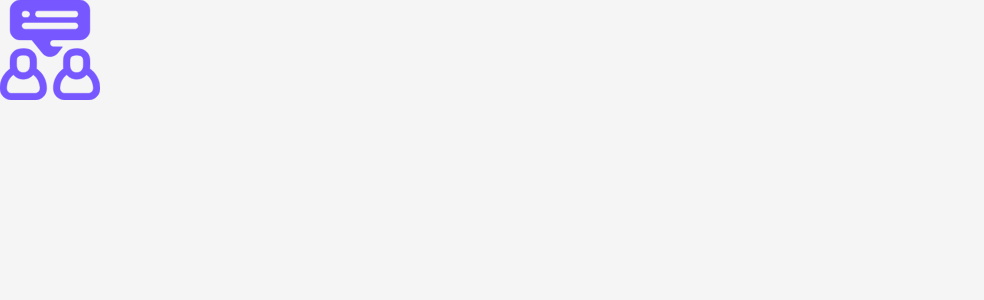
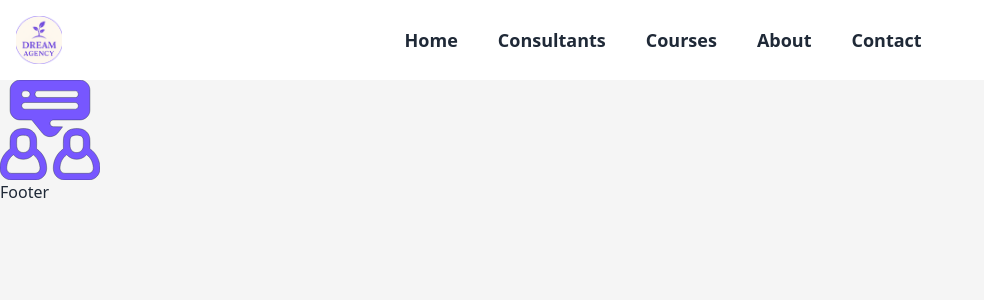
Before and after one commit to DreamAgencyhub/Front-end, a Next.js app: page / in a window 1280 px wide. Shown: the top 300 px of the page, without its empty margins (0-984 px from the left). Built offline with nearby package versions, Linux system fonts and the light colour scheme.

Commit message:
feat: add Headr and implement Navigation and handle resposive display

```diff
--- /dev/null
+++ b/app/components/Footer.tsx
@@ -0,0 +1,3 @@
+export default function Footer() {
+  return <div>Footer</div>;
+}
--- /dev/null
+++ b/app/components/HamburgerMenu.tsx
@@ -0,0 +1,21 @@
+"use client";
+
+import { useState } from "react";
+import Navigation from "./Navigation";
+
+export default function HamburgerMenu({ className }: { className: string }) {
+  const [isOpen, setIsOpen] = useState<boolean>(false);
+
+  const handleToggle = () => setIsOpen(!isOpen);
+
+  return (
+    <div onClick={handleToggle} className={`${className}  `}>
+      <div className=" relative z-50 cursor-pointer">X</div>
+      {isOpen && (
+        <div className=" z-30 absolute inset-0 bg-secondary-default">
+          <Navigation className="md:hidden" />
+        </div>
+      )}
+    </div>
+  );
+}
--- /dev/null
+++ b/app/components/Header.tsx
@@ -0,0 +1,13 @@
+import HamburgerMenu from "./HamburgerMenu";
+import Logo from "./Logo";
+import Navigation from "./Navigation";
+
+export default function Header() {
+  return (
+    <div className=" flex flex-row justify-between w-full p-4 items-center bg-secondary-default text-text-default">
+      <Logo />
+      <Navigation className={"hidden md:flex"} />
+      <HamburgerMenu className={"md:hidden"} />
+    </div>
+  );
+}
--- /dev/null
+++ b/app/components/Logo.tsx
@@ -0,0 +1,15 @@
+import Image from "next/image";
+import logo from "../../public/DreamAgency-Logo.png";
+
+export default function Logo() {
+  return (
+    <div className=" relative w-12 h-12">
+      <Image
+        className="object-cover"
+        fill
+        src={logo}
+        alt={"Dream_Agency_logo"}
+      />
+    </div>
+  );
+}
--- /dev/null
+++ b/app/components/Navigation.tsx
@@ -0,0 +1,43 @@
+"use client";
+
+import Link from "next/link";
+
+const navigationItems = [
+  {
+    label: "Home",
+    href: "/",
+  },
+  {
+    label: "Consultants",
+    href: "/consultants",
+  },
+  {
+    label: "Courses",
+    href: "/courses",
+  },
+  {
+    label: "About",
+    href: "/about",
+  },
+  {
+    label: "Contact",
+    href: "/contact",
+  },
+];
+
+export default function Navigation({ className }: { className: string }) {
+  return (
+    <ul
+      className={` ${className} flex flex-col w-full h-full items-center justify-center gap-10 text-xl font-semibold md:flex-row  md:text-lg`}
+    >
+      {navigationItems.map((item) => (
+        <li
+          className="text-text-default hover:text-primary-500 transition-all hover:before "
+          key={item.label}
+        >
+          <Link href={item.href}>{item.label}</Link>
+        </li>
+      ))}
+    </ul>
+  );
+}
--- a/app/layout.tsx
+++ b/app/layout.tsx
@@ -1,6 +1,8 @@
 import type { Metadata } from "next";
 import { Manrope, Space_Grotesk } from "next/font/google";
 import "./globals.css";
+import Header from "./components/Header";
+import Footer from "./components/Footer";
 
 const manrope = Manrope({
   variable: "--font-manrope-sans",
@@ -28,11 +30,13 @@ export default function RootLayout({
   children: React.ReactNode;
 }>) {
   return (
-    <html lang="en" data-theme="light">
+    <html lang="en" data-theme="">
       <body
-        className={`${manrope.variable} ${spaceGrotesk.variable} font-sans bg-default-color  text-primary-500 `}
+        className={`${manrope.variable} ${spaceGrotesk.variable} font-sans bg-default-color text-text-default`}
       >
+        <Header />
         <main className=""> {children} </main>
+        <Footer />
       </body>
     </html>
   );
```
Also changed, not shown: public/DreamAgency-Logo.png (added).
